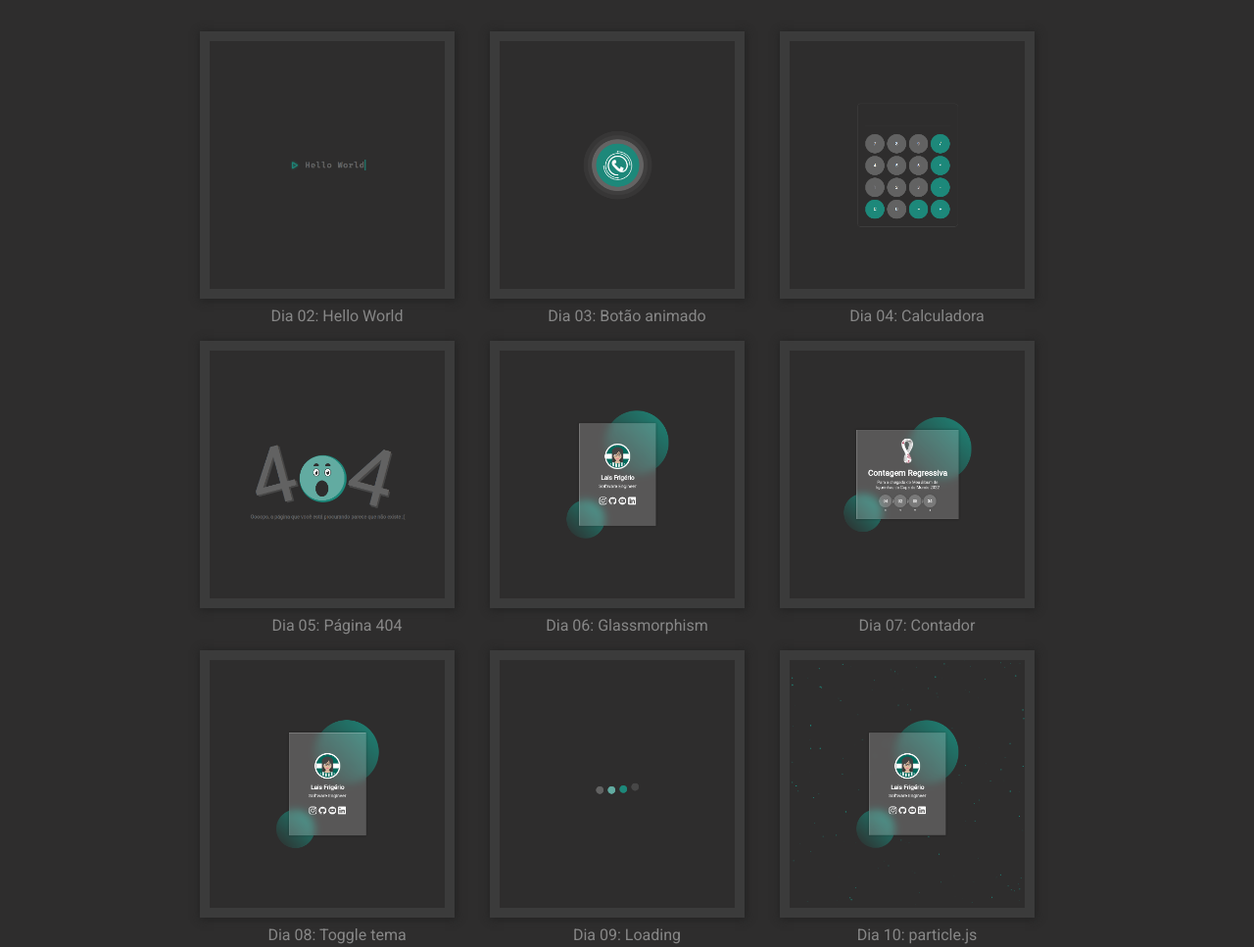
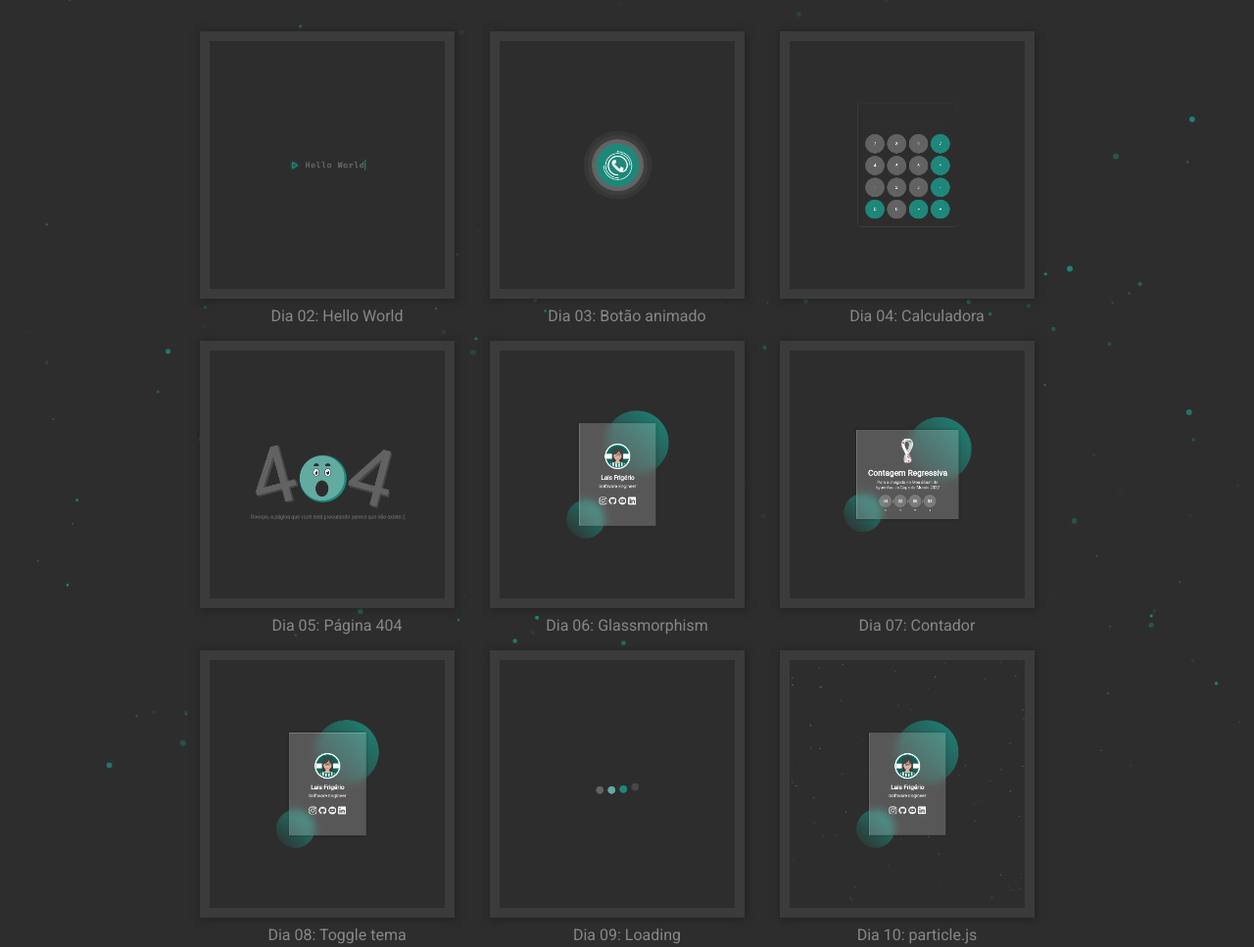
Before and after one commit to laisfrigerio/21-dias-de-codigo-rocketseat, a plain HTML site: page index.html in a window 1280 px wide. Shown: the top 967 px of the page at 98% size. Drawn offline with nearby package versions, Linux system fonts and the light colour scheme.

Commit message:
Dia 13: Adicionando o efeito particles.js na pagina principal

```diff
--- a/index.html
+++ b/index.html
@@ -62,6 +62,7 @@
     </a>
   </section>
   <script src="./assets/js/particles.js"></script>
+  <script src="./scripts.js"></script>
   <script src="https://cdn.jsdelivr.net/npm/particles.js@2.0.0/particles.min.js"></script>
 </body>
 
--- /dev/null
+++ b/scripts.js
@@ -0,0 +1,3 @@
+window.onload = function () {
+  initParticleJs()
+}
```
